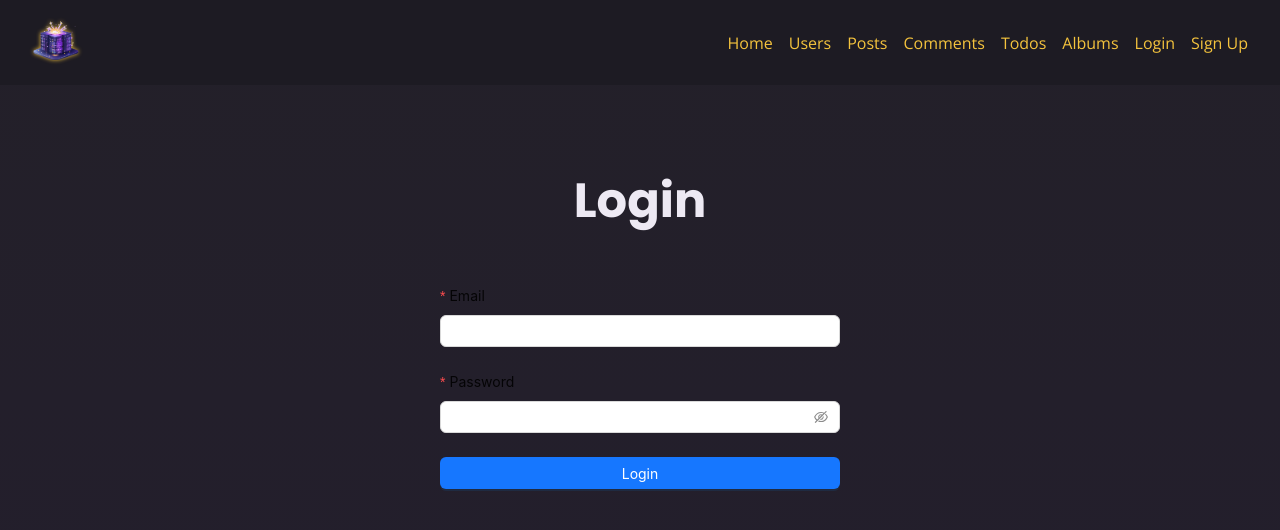
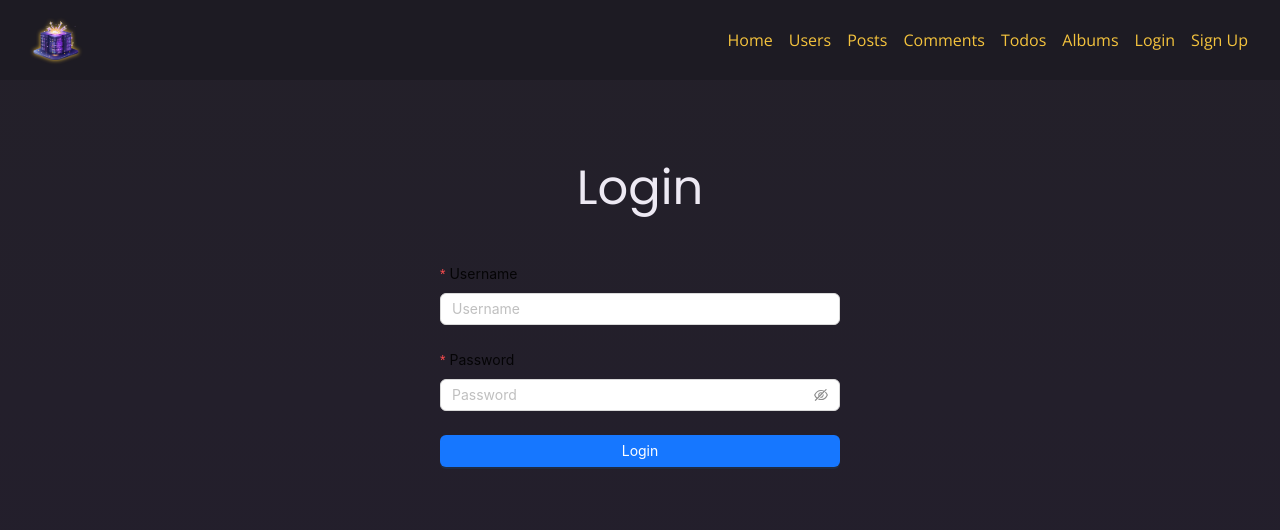
Before and after one commit to mingwangrrc/nextjs_starting_project, a Next.js app: page /login in a window 1280 px wide. Shown: the top 530 px of the page. Built offline with nearby package versions, Linux system fonts and the light colour scheme.

Commit message:
Improve auth forms and styling

```diff
--- a/app/globals.css
+++ b/app/globals.css
@@ -51,3 +51,7 @@ p a:active {
   color: #bd3df4;
   border-color: #bd3df4;
 }
+
+label {
+  color: #ddd8e4;
+}
--- a/app/layout.js
+++ b/app/layout.js
@@ -1,4 +1,5 @@
-import './globals.css'
+import 'antd/dist/reset.css';
+import './globals.css';
 import MainHeader from '@/components/main-header';
 
 export const metadata = {
--- a/app/login/page.js
+++ b/app/login/page.js
@@ -8,7 +8,7 @@ export default function LoginPage() {
   return (
     <main>
       <h1>Login</h1>
-      <AuthForm submitText="Login" />
+      <AuthForm submitText="Login" includeUsername includeEmail={false} />
     </main>
   );
 }
--- a/app/signup/page.js
+++ b/app/signup/page.js
@@ -8,7 +8,7 @@ export default function SignUpPage() {
   return (
     <main>
       <h1>Sign Up</h1>
-      <AuthForm submitText="Create Account" includeName />
+      <AuthForm submitText="Create Account" includeName includeUsername />
     </main>
   );
 }
--- a/components/auth-form.js
+++ b/components/auth-form.js
@@ -2,7 +2,13 @@
 import { useState } from 'react';
 import { Form, Input, Button } from 'antd';
 
-export default function AuthForm({ onSubmit, submitText, includeName }) {
+export default function AuthForm({
+  onSubmit,
+  submitText,
+  includeName,
+  includeUsername,
+  includeEmail = true,
+}) {
   const [form] = Form.useForm();
   const handleFinish = (values) => {
     if (onSubmit) {
@@ -25,22 +31,33 @@ export default function AuthForm({ onSubmit, submitText, includeName }) {
           name="name"
           rules={[{ required: true, message: 'Please enter your name' }]}
         >
-          <Input />
+          <Input placeholder="Name" />
         </Form.Item>
       )}
+      {includeUsername && (
+        <Form.Item
+          label="Username"
+          name="username"
+          rules={[{ required: true, message: 'Please enter your username' }]}
+        >
+          <Input placeholder="Username" />
+        </Form.Item>
+      )}
+      {includeEmail && (
         <Form.Item
           label="Email"
           name="email"
           rules={[{ required: true, message: 'Please enter your email' }]}
         >
-        <Input type="email" />
+          <Input type="email" placeholder="Email" />
         </Form.Item>
+      )}
       <Form.Item
         label="Password"
         name="password"
         rules={[{ required: true, message: 'Please enter your password' }]}
       >
-        <Input.Password />
+        <Input.Password placeholder="Password" />
       </Form.Item>
       <Form.Item>
         <Button type="primary" htmlType="submit" block>
```
Lines whose indentation alone changed are shown as unchanged.
